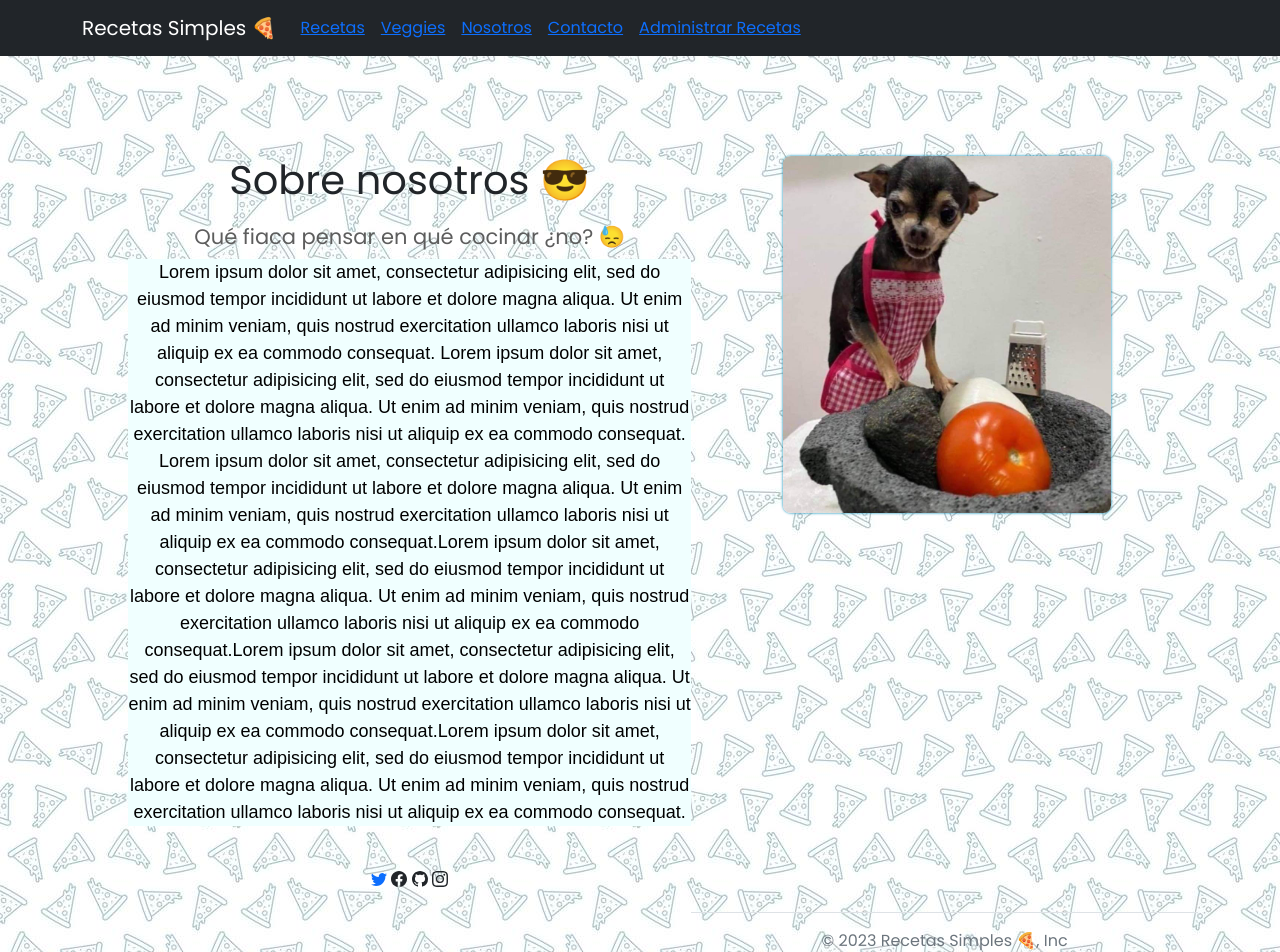
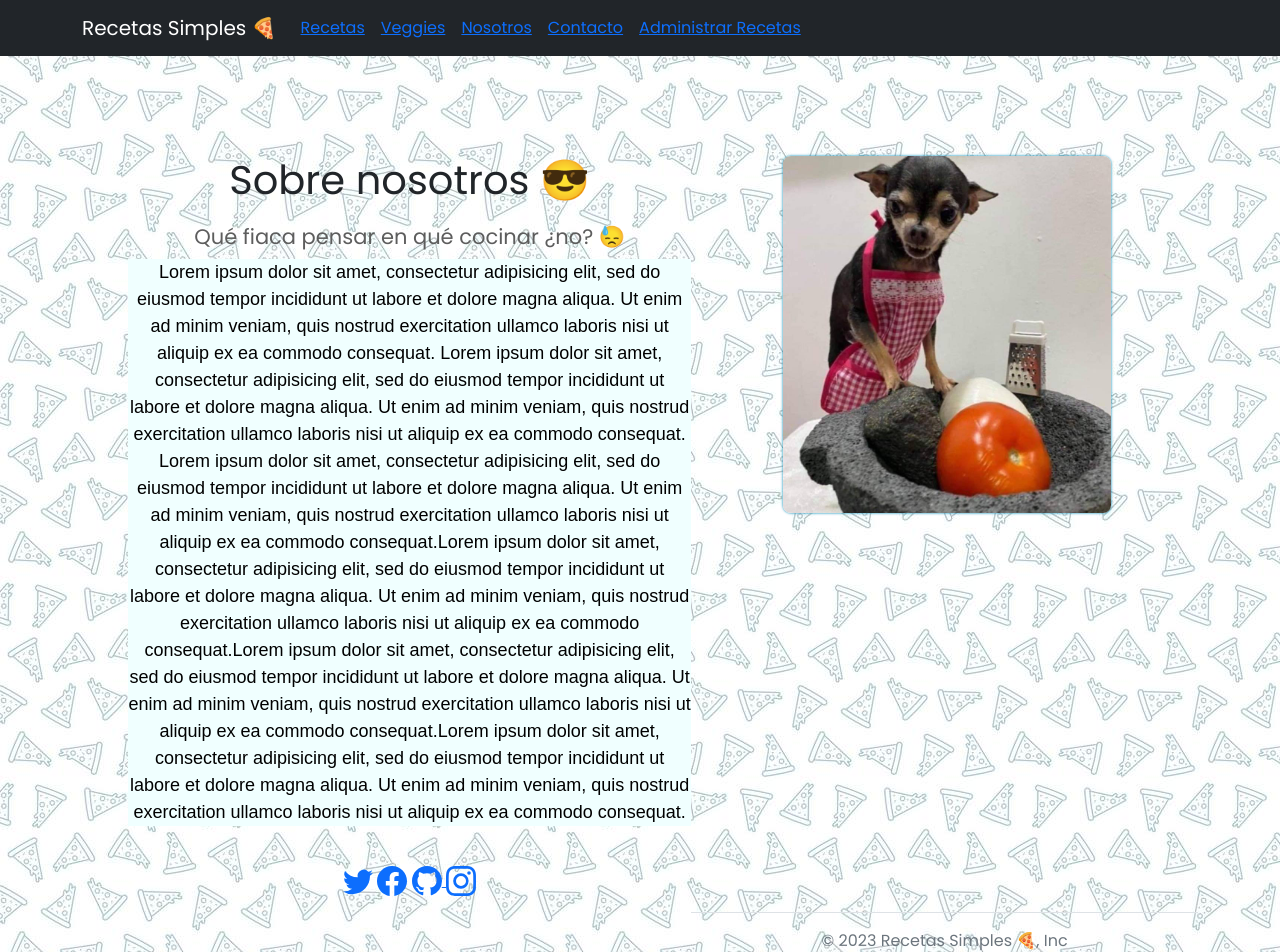
Before and after one commit to PabloCaero/milanesa, a React (Create React App) app: page /nosotros in a window 1280 px wide. Shown: the top 952 px of the page. Built offline with nearby package versions, Linux system fonts and the light colour scheme.

Commit message:
Modificaciones HREF

```diff
--- a/src/pages/Nosotros.js
+++ b/src/pages/Nosotros.js
@@ -40,13 +40,21 @@ export default function Nosotros(){
 
 				</div>
 				<div className="social">
-                   <a href="https://www.google.com"><BsTwitter /></a> <label />
+                   <a href="https://twitter.com/pablocaero" ><BsTwitter  style={{
+                    width: "30px", height: "auto",
+                  }} /></a> <label />
 
-                    <BsFacebook/>    <label />
+                    <a href="https://www.facebook.com/pabloezequiel.caero/"><BsFacebook style={{
+                    width: "30px", height: "auto",
+                  }}/></a>  <label />
 
-                    <BsGithub />    <label />
+                    <a href="https://github.com/PabloCaero"><BsGithub style={{
+                    width: "30px", height: "auto",
+                  }} /> </a>   <label />
 
-                    <BsInstagram />
+                    <a href="https://www.instagram.com/pabloecaero/"><BsInstagram style={{
+                    width: "30px", height: "auto",
+                  }}/></a>
 
 				</div>
 			</div>
```
